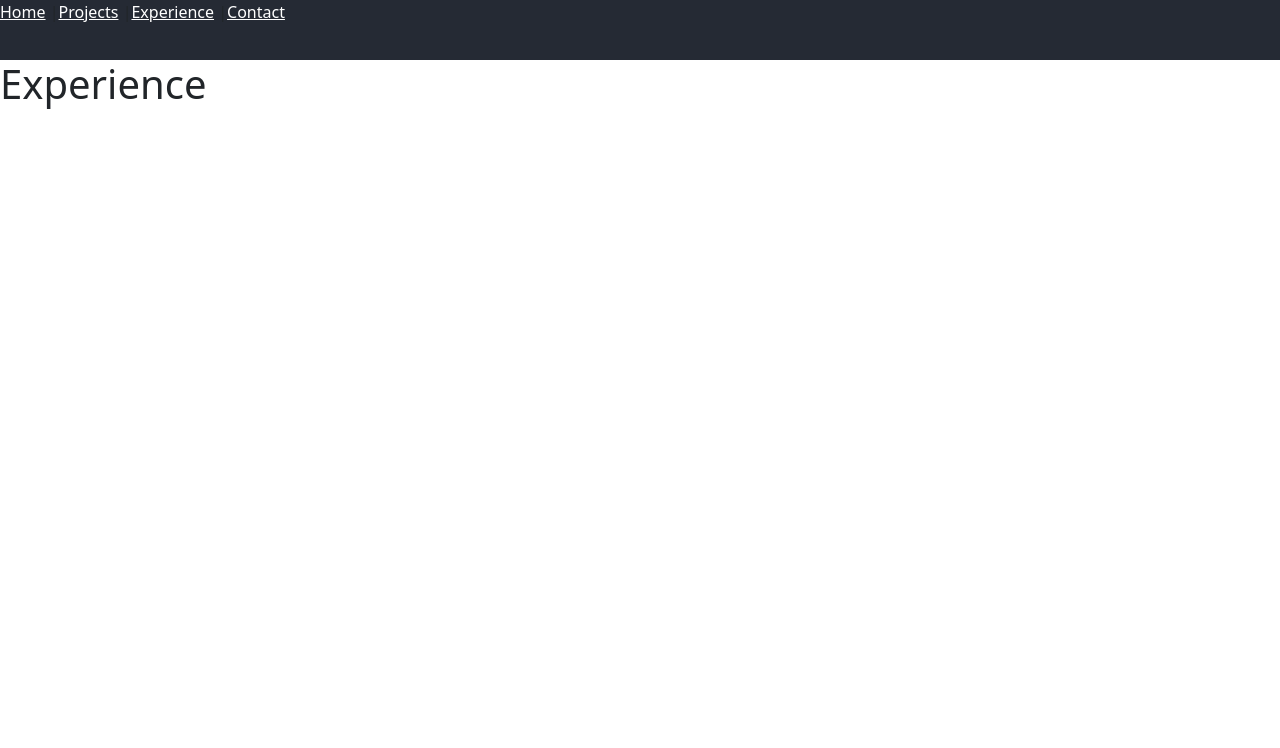
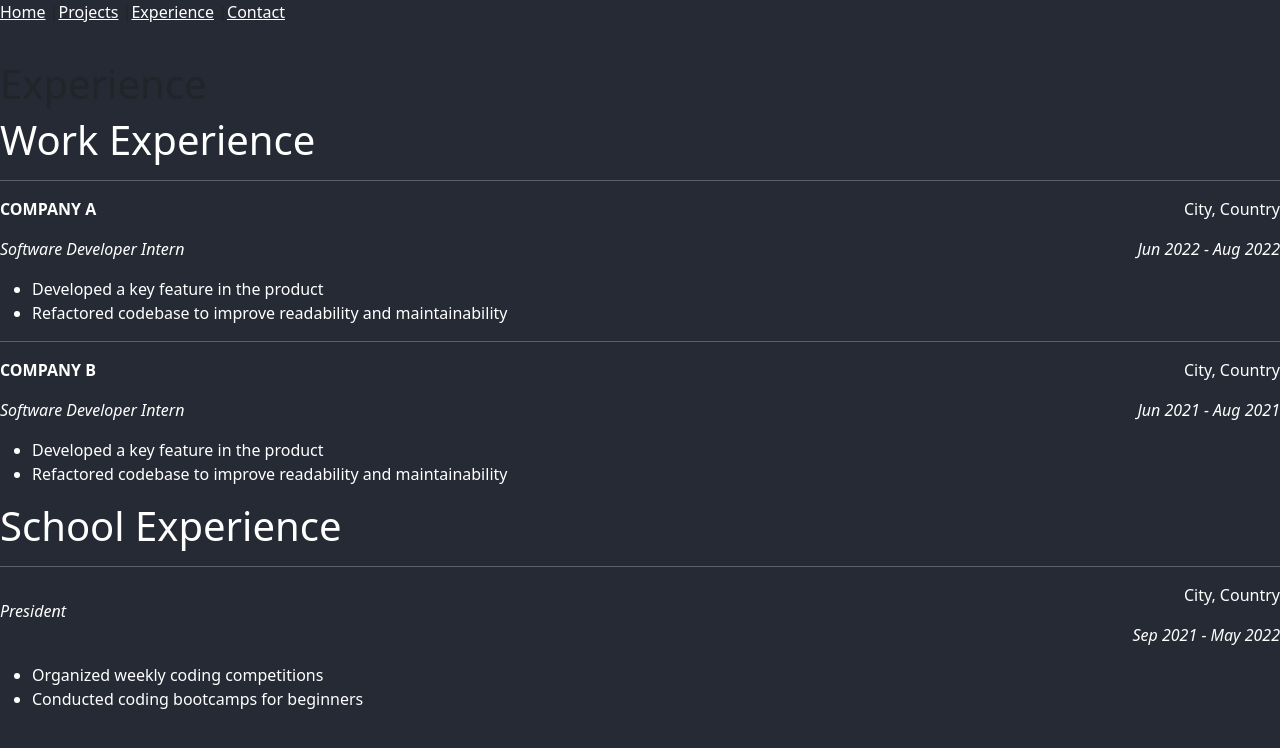
Before and after one commit to JCSnap/JCSnap.github.io, a React (Create React App) app: page /experience in a window 1280 px wide. Shown: the top 748 px of the page. Built offline with nearby package versions, Linux system fonts and the light colour scheme.

Commit message:
added experience scalfolding

```diff
--- /dev/null
+++ b/src/components/ExperiencePageContent.js
@@ -0,0 +1,98 @@
+import React from "react";
+
+function ExperiencePageContent() {
+  const experienceData = {
+    work: [
+      {
+        companyName: "COMPANY A",
+        role: "Software Developer Intern",
+        period: "Jun 2022 - Aug 2022",
+        location: "City, Country",
+        contributions: [
+          "Developed a key feature in the product",
+          "Refactored codebase to improve readability and maintainability",
+          // more contributions...
+        ],
+      },
+      {
+        companyName: "COMPANY B",
+        role: "Software Developer Intern",
+        period: "Jun 2021 - Aug 2021",
+        location: "City, Country",
+        contributions: [
+          "Developed a key feature in the product",
+          "Refactored codebase to improve readability and maintainability",
+          // more contributions...
+        ],
+      },
+      // more work experiences...
+    ],
+    school: [
+      {
+        clubName: "Coding Club",
+        role: "President",
+        period: "Sep 2021 - May 2022",
+        location: "City, Country",
+        contributions: [
+          "Organized weekly coding competitions",
+          "Conducted coding bootcamps for beginners",
+          // more contributions...
+        ],
+      },
+      // more school experiences...
+    ],
+  };
+
+  function ExperienceList({ experiences }) {
+    return (
+      <div>
+        {experiences.map((experience, i) => (
+          <ExperienceItem key={i} {...experience} />
+        ))}
+      </div>
+    );
+  }
+
+  function ExperienceItem({
+    companyName,
+    role,
+    period,
+    location,
+    contributions,
+  }) {
+    return (
+      <div id="experienceInfo">
+        <hr />
+        <div id="companyInfo" className="d-flex flex-row">
+          <div id="companyInfoLeft" className="flex-col col-6">
+            <p className="font-bold">{companyName}</p>
+            <p className="fst-italic">{role}</p>
+          </div>
+          <div id="companyInfoRight" className="flex-col col-6 text-end">
+            <p className="">{location}</p>
+            <p className="fst-italic">{period}</p>
+          </div>
+        </div>
+        <ul>
+          {contributions.map((contribution, i) => (
+            <li key={i}>{contribution}</li>
+          ))}
+        </ul>
+      </div>
+    );
+  }
+
+  // Use these components in your page like this:
+
+  return (
+    <div className="text-white">
+      <h1>Work Experience</h1>
+      <ExperienceList experiences={experienceData.work} />
+
+      <h1>School Experience</h1>
+      <ExperienceList experiences={experienceData.school} />
+    </div>
+  );
+}
+
+export default ExperiencePageContent;
--- a/src/pages/Experience.js
+++ b/src/pages/Experience.js
@@ -1,7 +1,11 @@
+import React from "react";
+import ExperiencePageContent from "../components/ExperiencePageContent";
+
 const Experience = () => {
   return (
-    <div>
+    <div className="overflow-y-scroll hero-unit h-1000 bg-main">
       <h1>Experience</h1>
+      <ExperiencePageContent />
     </div>
   );
 };
```
